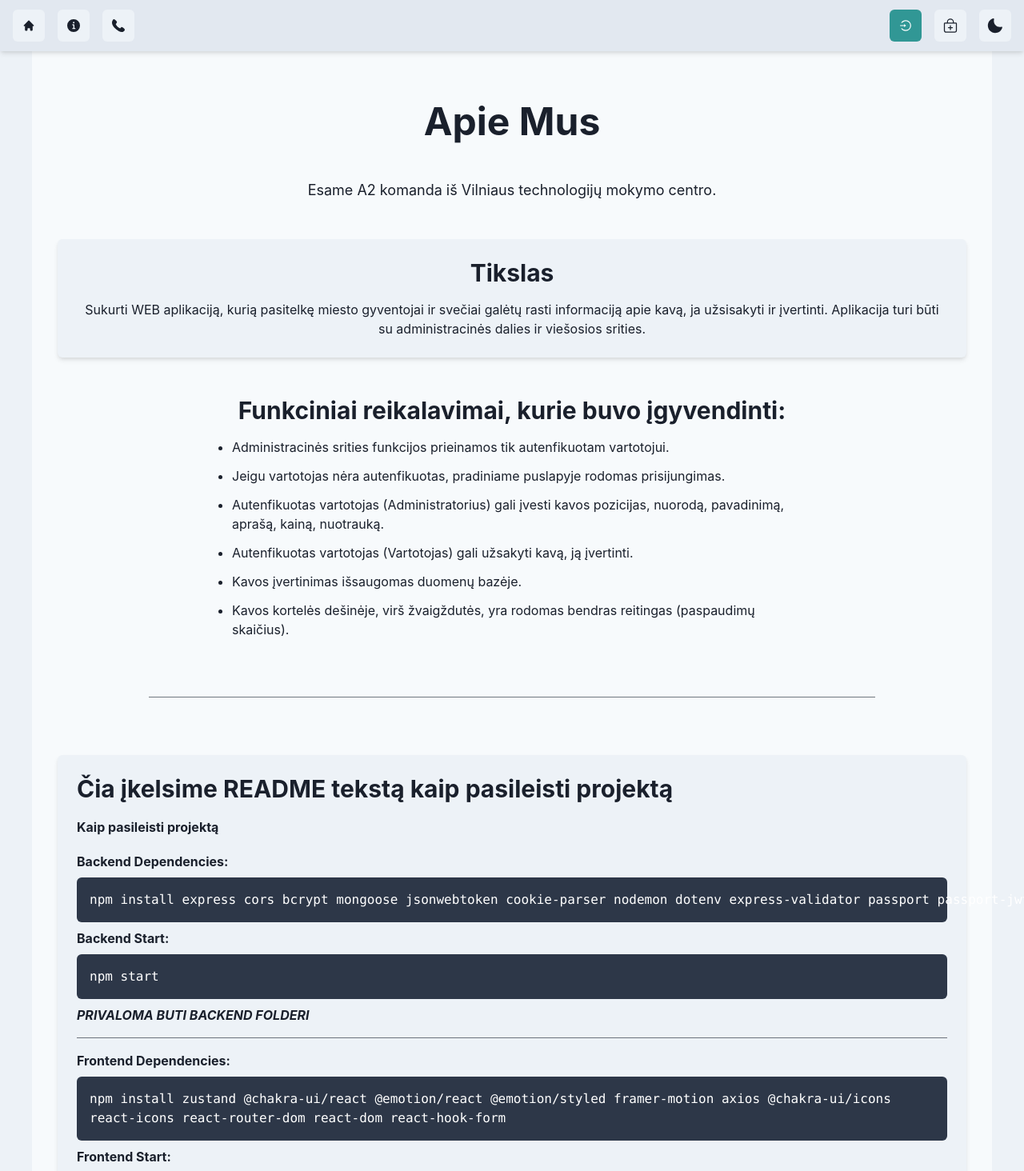
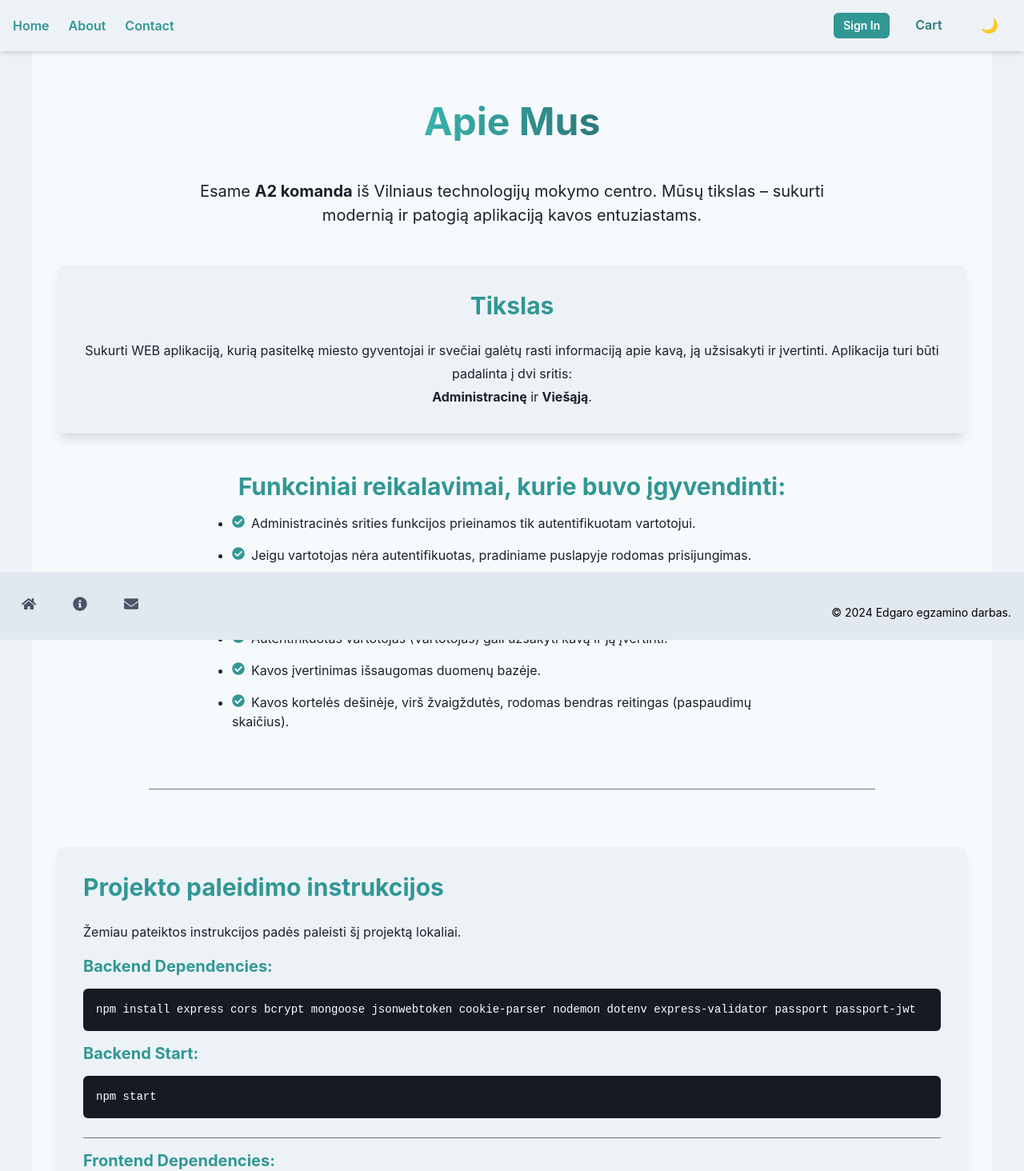
Before and after one commit to evalansevicius/egzaminas, a React (Vite) app in the folder frontend/: page /about in a window 1280 px wide. Shown: the top 1464 px of the page at 80% size. Built offline with nearby package versions, Linux system fonts and the light colour scheme.

Commit message:
update structure and styled

```diff
--- a/frontend/src/components/Footer.jsx
+++ b/frontend/src/components/Footer.jsx
@@ -2,15 +2,16 @@ import React from "react";
 import { Box, Container, Text, Stack, IconButton, HStack, useColorModeValue } from "@chakra-ui/react";
 import { Link } from "react-router-dom";
 import { FaHome, FaInfoCircle, FaEnvelope } from "react-icons/fa";
+import { useColorMode } from "@chakra-ui/react";
 
 const Footer = () => {
-  // Dynamically change colors based on color mode (light/dark)
-  const bgColor = useColorModeValue("gray.200", "gray.800");  // Footer background
-  const textColor = useColorModeValue("black", "white");  // Text color for light/dark mode
-  const iconColor = useColorModeValue("gray.600", "white");  // Icon color for light/dark mode
+  const bgColor = useColorModeValue("gray.200", "gray.800");
+  const textColor = useColorModeValue("black", "white");
+  const iconColor = useColorModeValue("gray.600", "white");
+  const { colorMode } = useColorMode();
 
   return (
-    <Box bg={bgColor} color={textColor} py={6}>
+    <Box bg={bgColor} color={textColor} py={6} position="sticky" bottom="0" zIndex="1000">
       <Container maxW="container.xl">
         <Stack
           direction={{ base: "column", md: "row" }}
@@ -25,8 +26,8 @@ const Footer = () => {
                 icon={<FaHome />}
                 variant="link"
                 fontSize="lg"
-                color={iconColor}  // Set the icon color dynamically
-                _hover={{ textDecoration: "none", color: "teal.500" }}  // Hover effect for icons
+                color={iconColor}
+                _hover={{ textDecoration: "none", color: "teal.500" }}
               />
             </Link>
             <Link to="/about">
@@ -35,8 +36,8 @@ const Footer = () => {
                 icon={<FaInfoCircle />}
                 variant="link"
                 fontSize="lg"
-                color={iconColor}  // Set the icon color dynamically
-                _hover={{ textDecoration: "none", color: "teal.500" }}  // Hover effect for icons
+                color={iconColor}
+                _hover={{ textDecoration: "none", color: "teal.500" }}
               />
             </Link>
             <Link to="/contact">
@@ -45,14 +46,14 @@ const Footer = () => {
                 icon={<FaEnvelope />}
                 variant="link"
                 fontSize="lg"
-                color={iconColor}  // Set the icon color dynamically
-                _hover={{ textDecoration: "none", color: "teal.500" }}  // Hover effect for icons
+                color={iconColor}
+                _hover={{ textDecoration: "none", color: "teal.500" }}
               />
             </Link>
           </HStack>
 
           <Text fontSize="sm" textAlign="center" mt={4}>
-            © 2024 Coffee Shop. All Rights Reserved.
+            © 2024 Edgaro egzamino darbas.
           </Text>
         </Stack>
       </Container>
--- a/frontend/src/components/Navbar.jsx
+++ b/frontend/src/components/Navbar.jsx
@@ -1,13 +1,14 @@
-import React, { useEffect, useContext, useRef } from 'react';
+import React, { useEffect, useContext, useRef } from "react";
 import {
   Box,
   Flex,
   HStack,
-  IconButton,
+  Button,
   useDisclosure,
   Stack,
-  Button,
   useColorMode,
+  Text,
+  Link as ChakraLink,
   AlertDialog,
   AlertDialogBody,
   AlertDialogFooter,
@@ -16,23 +17,22 @@ import {
   AlertDialogOverlay,
 } from "@chakra-ui/react";
 import { Link, useNavigate } from "react-router-dom";
-import {
-  HamburgerIcon,
-  CloseIcon,
-  SunIcon,
-  MoonIcon,
-  PlusSquareIcon,
-  InfoIcon,
-  PhoneIcon,
-  AddIcon,
-} from "@chakra-ui/icons";
-import { AuthContext } from '../contexts/authContext';
-import { IoBagAddOutline } from "react-icons/io5";
-import { HiHome } from "react-icons/hi";
-import { AiOutlineLogin } from "react-icons/ai";
+import { AuthContext } from "../contexts/authContext";
 
 const Navbar = () => {
-  const { isLoggedIn, setIsLoggedIn, role, setRole, name, setName, handleLogout, storedRole, storedName, token } = useContext(AuthContext);
+  const {
+    isLoggedIn,
+    setIsLoggedIn,
+    role,
+    setRole,
+    name,
+    setName,
+    handleLogout,
+    storedRole,
+    storedName,
+    token,
+  } = useContext(AuthContext);
+
   const navigate = useNavigate();
   const cancelRef = useRef();
   const menuDisclosure = useDisclosure();
@@ -42,7 +42,7 @@ const Navbar = () => {
   useEffect(() => {
     if (token) {
       setIsLoggedIn(true);
-      if (storedRole === 'user') {
+      if (storedRole === "user") {
         setRole(null);
         setName(storedName);
       } else {
@@ -62,87 +62,129 @@ const Navbar = () => {
 
   return (
     <Box
-      bg={colorMode === "light" ? "gray.200" : "gray.700"} // Neutral background color for light and dark mode
+      bg={colorMode === "light" ? "gray.100" : "gray.800"}
       px={4}
       position="sticky"
       top="0"
       zIndex="1000"
-      shadow="md" // Optional: Adds a shadow effect
+      shadow="md"
     >
       <Flex h={16} alignItems="center" justifyContent="space-between">
-        <IconButton
-          size="md"
-          icon={menuDisclosure.isOpen ? <CloseIcon /> : <HamburgerIcon />}
-          aria-label="Open Menu"
+        <Button
+          size="lg"
           display={{ md: "none" }}
           onClick={menuDisclosure.onToggle}
-        />
+          variant="ghost"
+          aria-label="Toggle Menu"
+        >
+          {menuDisclosure.isOpen ? "Close Menu" : "Open Menu"}
+        </Button>
+
         <HStack spacing={8} alignItems="center">
-          <HStack as="nav" spacing={4} display={{ base: "none", md: "flex" }}>
+          <HStack as="nav" spacing={6} display={{ base: "none", md: "flex" }}>
             <Link to="/">
-              <IconButton aria-label="Home" icon={<HiHome />} />
+              <Button variant="link" colorScheme="teal" _hover={{ textDecoration: "underline" }}>
+                Home
+              </Button>
             </Link>
             <Link to="/about">
-              <IconButton aria-label="About" icon={<InfoIcon />} />
+              <Button variant="link" colorScheme="teal" _hover={{ textDecoration: "underline" }}>
+                About
+              </Button>
             </Link>
             <Link to="/contact">
-              <IconButton aria-label="Contact" icon={<PhoneIcon />} />
+              <Button variant="link" colorScheme="teal" _hover={{ textDecoration: "underline" }}>
+                Contact
+              </Button>
             </Link>
-            {(role === 'admin' || role === 'superadmin') && (
+            {(role === "admin" || role === "superadmin") && (
               <Link to="/admin">
-                <IconButton aria-label="Admin Dashboard" icon={<AddIcon />} />
+                <Button variant="link" colorScheme="teal" _hover={{ textDecoration: "underline" }}>
+                  Admin Dashboard
+                </Button>
               </Link>
             )}
           </HStack>
         </HStack>
+
         <Flex alignItems="center">
           {isLoggedIn ? (
             <>
               {name && (
-                <span>{`Welcome, ${name} ${role === 'superadmin' ? '(Superadmin)' : role === 'admin' ? '(Admin)' : ''}`}</span>
+                <Text mr={4} fontWeight="bold">
+                  {`Hello, ${name} ${
+                    role === "superadmin"
+                      ? "(Superadmin)"
+                      : role === "admin"
+                      ? "(Admin)"
+                      : ""
+                  }`}
+                </Text>
               )}
-              <Button colorScheme="teal" size="sm" mr={4} ml={4} onClick={confirmLogout}>
+              <Button colorScheme="teal" size="sm" mr={4} onClick={confirmLogout}>
                 Logout
               </Button>
             </>
           ) : (
             <Link to="/login">
-              <IconButton
-                colorScheme="teal"
-                size="md"
-                mr={4}
-                icon={<AiOutlineLogin />}
-                aria-label="Sign In"
-              />
+              <Button colorScheme="teal" size="sm" mr={4}>
+                Sign In
+              </Button>
             </Link>
           )}
-          {(role === 'admin' || role === 'superadmin') && (
+          {(role === "admin" || role === "superadmin") && (
             <Link to="/create">
-              <IconButton mr={4} size="md" icon={<PlusSquareIcon />} />
+              <Button variant="outline" colorScheme="teal" mr={4}>
+                Create Product
+              </Button>
             </Link>
           )}
           <Link to="/cart">
-            <IconButton size="md" aria-label="Cart" icon={<IoBagAddOutline fontSize={20} />} />
+            <Button variant="ghost" size="md" colorScheme="teal">
+              Cart
+            </Button>
           </Link>
-          <IconButton
-            fontSize={20}
+          <Button
+            fontSize="lg"
             ml={4}
-            icon={colorMode === "light" ? <MoonIcon /> : <SunIcon />}
+            variant="ghost"
+            onClick={toggleColorMode}
             aria-label="Toggle Color Mode"
-            onClick={toggleColorMode}
-          />
+          >
+            {colorMode === "light" ? "🌙" : "☀️"}
+          </Button>
         </Flex>
       </Flex>
+
       {menuDisclosure.isOpen ? (
         <Box pb={4} display={{ md: "none" }}>
           <Stack as="nav" spacing={4}>
-            <Link to="/">Home</Link>
-            <Link to="/products">Products</Link>
-            <Link to="/about">About</Link>
-            <Link to="/contact">Contact</Link>
+            <Link to="/">
+              <Button variant="link" colorScheme="teal">
+                Home
+              </Button>
+            </Link>
+            <Link to="/about">
+              <Button variant="link" colorScheme="teal">
+                About
+              </Button>
+            </Link>
+            <Link to="/contact">
+              <Button variant="link" colorScheme="teal">
+                Contact
+              </Button>
+            </Link>
+            {role && (
+              <Link to="/admin">
+                <Button variant="link" colorScheme="teal">
+                  Admin Dashboard
+                </Button>
+              </Link>
+            )}
           </Stack>
         </Box>
       ) : null}
+
       <AlertDialog
         isOpen={logoutDialogDisclosure.isOpen}
         leastDestructiveRef={cancelRef}
@@ -153,9 +195,7 @@ const Navbar = () => {
             <AlertDialogHeader fontSize="lg" fontWeight="bold">
               Confirm Logout
             </AlertDialogHeader>
-            <AlertDialogBody>
-              Are you sure you want to log out?
-            </AlertDialogBody>
+            <AlertDialogBody>Are you sure you want to log out?</AlertDialogBody>
             <AlertDialogFooter>
               <Button ref={cancelRef} onClick={logoutDialogDisclosure.onClose}>
                 Cancel
--- a/frontend/src/pages/AboutPage.jsx
+++ b/frontend/src/pages/AboutPage.jsx
@@ -1,108 +1,169 @@
-import { Box, Heading, Text, List, ListItem, UnorderedList, Divider, VStack, useColorModeValue } from "@chakra-ui/react";
+import {
+  Box,
+  Heading,
+  Text,
+  List,
+  ListItem,
+  UnorderedList,
+  Divider,
+  VStack,
+  useColorModeValue,
+  Icon,
+} from "@chakra-ui/react";
+import { FaCheckCircle } from "react-icons/fa";
 
 const AboutPage = () => {
   const textColor = useColorModeValue("gray.800", "gray.200");
-  const bgColor = useColorModeValue("gray.50", "gray.700");
-  const cardBgColor = useColorModeValue("gray.100", "gray.600");
+  const bgColor = useColorModeValue("gray.50", "gray.900");
+  const cardBgColor = useColorModeValue("gray.100", "gray.700");
+  const accentColor = useColorModeValue("teal.500", "teal.300");
 
   return (
     <Box px={8} py={16} maxW="1200px" mx="auto" bg={bgColor}>
       <VStack spacing={12} align="center">
-        <Heading as="h1" size="2xl" textAlign="center" color={textColor}>
+        {/* Header Section */}
+        <Heading
+          as="h1"
+          size="2xl"
+          textAlign="center"
+          bgGradient="linear(to-r, teal.400, teal.600)"
+          bgClip="text"
+        >
           Apie Mus
         </Heading>
 
-        <Text fontSize="lg" textAlign="center" color={textColor}>
-          Esame A2 komanda iš Vilniaus technologijų mokymo centro.
+        <Text fontSize="xl" textAlign="center" color={textColor} maxW="800px">
+          Esame <strong>A2 komanda</strong> iš Vilniaus technologijų mokymo centro. Mūsų tikslas – sukurti modernią ir patogią aplikaciją kavos entuziastams.
         </Text>
 
-        <Box bg={cardBgColor} p={6} borderRadius="md" boxShadow="md" textAlign="center" width="100%">
-          <Heading as="h3" size="lg" mb={4} color={textColor}>
+        {/* Goal Section */}
+        <Box
+          bg={cardBgColor}
+          p={8}
+          borderRadius="lg"
+          boxShadow="lg"
+          textAlign="center"
+          width="100%"
+        >
+          <Heading as="h3" size="lg" mb={6} color={accentColor}>
             Tikslas
           </Heading>
-          <Text fontSize="md" color={textColor}>
-            Sukurti WEB aplikaciją, kurią pasitelkę miesto gyventojai ir svečiai galėtų rasti informaciją apie kavą, ja užsisakyti ir įvertinti.
-            Aplikacija turi būti su administracinės dalies ir viešosios srities.
+          <Text fontSize="md" lineHeight="1.8" color={textColor}>
+            Sukurti WEB aplikaciją, kurią pasitelkę miesto gyventojai ir svečiai galėtų rasti informaciją apie kavą, ją užsisakyti ir įvertinti. Aplikacija turi būti padalinta į dvi sritis:
+            <br />
+            <strong>Administracinę</strong> ir <strong>Viešąją</strong>.
           </Text>
         </Box>
 
+        {/* Functional Requirements */}
         <Box textAlign="center" width="100%">
-          <Heading as="h3" size="lg" mb={4} color={textColor}>
+          <Heading as="h3" size="lg" mb={4} color={accentColor}>
             Funkciniai reikalavimai, kurie buvo įgyvendinti:
           </Heading>
-          <UnorderedList spacing={3} textAlign="left" display="inline-block" maxW="700px" mx="auto">
-            <ListItem color={textColor}>
-              Administracinės srities funkcijos prieinamos tik autenfikuotam vartotojui.
-            </ListItem>
-            <ListItem color={textColor}>
-              Jeigu vartotojas nėra autenfikuotas, pradiniame puslapyje rodomas prisijungimas.
-            </ListItem>
-            <ListItem color={textColor}>
-              Autenfikuotas vartotojas (Administratorius) gali įvesti kavos pozicijas, nuorodą, pavadinimą, aprašą, kainą, nuotrauką.
-            </ListItem>
-            <ListItem color={textColor}>
-              Autenfikuotas vartotojas (Vartotojas) gali užsakyti kavą, ją įvertinti.
-            </ListItem>
-            <ListItem color={textColor}>
-              Kavos įvertinimas išsaugomas duomenų bazėje.
-            </ListItem>
-            <ListItem color={textColor}>
-              Kavos kortelės dešinėje, virš žvaigždutės, yra rodomas bendras reitingas (paspaudimų skaičius).
-            </ListItem>
+          <UnorderedList
+            spacing={4}
+            textAlign="left"
+            display="inline-block"
+            maxW="700px"
+            mx="auto"
+          >
+            {[
+              "Administracinės srities funkcijos prieinamos tik autentifikuotam vartotojui.",
+              "Jeigu vartotojas nėra autentifikuotas, pradiniame puslapyje rodomas prisijungimas.",
+              "Autentifikuotas vartotojas (Administratorius) gali įvesti kavos pozicijas: nuorodą, pavadinimą, aprašą, kainą, nuotrauką.",
+              "Autentifikuotas vartotojas (Vartotojas) gali užsakyti kavą ir ją įvertinti.",
+              "Kavos įvertinimas išsaugomas duomenų bazėje.",
+              "Kavos kortelės dešinėje, virš žvaigždutės, rodomas bendras reitingas (paspaudimų skaičius).",
+            ].map((item, index) => (
+              <ListItem key={index} fontSize="md" color={textColor}>
+                <Icon as={FaCheckCircle} color={accentColor} mr={2} />
+                {item}
+              </ListItem>
+            ))}
           </UnorderedList>
         </Box>
 
         <Divider my={6} width="80%" borderColor={textColor} />
 
-        <Box bg={cardBgColor} p={6} borderRadius="md" boxShadow="md" textAlign="left" width="100%">
-          <Heading as="h3" size="lg" mb={4} color={textColor}>
-            Čia įkelsime README tekstą kaip pasileisti projektą
+        {/* README Section */}
+        <Box
+          bg={cardBgColor}
+          p={8}
+          borderRadius="lg"
+          boxShadow="lg"
+          textAlign="left"
+          width="100%"
+        >
+          <Heading as="h3" size="lg" mb={6} color={accentColor}>
+            Projekto paleidimo instrukcijos
           </Heading>
 
-          <Text fontSize="md" color={textColor} lineHeight="1.8" whiteSpace="pre-line">
-            <strong>Kaip pasileisti projektą</strong>
+          <Text fontSize="md" color={textColor} lineHeight="1.8" mb={4}>
+            Žemiau pateiktos instrukcijos padės paleisti šį projektą lokaliai.
           </Text>
 
-          <Box mt={4}>
-            <Text fontSize="md" color={textColor} mt={2}>
-              <strong>Backend Dependencies:</strong>
-            </Text>
-            <Box bg="gray.700" p={4} borderRadius="md" color="white" my={2}>
-              <pre>
-                npm install express cors bcrypt mongoose jsonwebtoken cookie-parser nodemon dotenv express-validator passport passport-jwt
-              </pre>
+          {/* Backend Instructions */}
+          <Box mb={6}>
+            <Heading as="h4" size="md" mb={4} color={accentColor}>
+              Backend Dependencies:
+            </Heading>
+            <Box
+              bg="gray.900"
+              p={4}
+              borderRadius="md"
+              color="white"
+              fontSize="sm"
+              fontFamily="monospace"
+              overflowX="auto"
+            >
+              npm install express cors bcrypt mongoose jsonwebtoken cookie-parser nodemon dotenv express-validator passport passport-jwt
             </Box>
-            <Text fontSize="md" color={textColor} mt={2}>
-              <strong>Backend Start:</strong>
-            </Text>
-            <Box bg="gray.700" p={4} borderRadius="md" color="white" my={2}>
-              <pre>npm start</pre>
+            <Heading as="h4" size="md" mt={4} mb={4} color={accentColor}>
+              Backend Start:
+            </Heading>
+            <Box
+              bg="gray.900"
+              p={4}
+              borderRadius="md"
+              color="white"
+              fontSize="sm"
+              fontFamily="monospace"
+            >
+              npm start
             </Box>
-            <Text fontSize="md" color={textColor} mt={2} fontStyle="italic">
-              <strong>PRIVALOMA BUTI BACKEND FOLDERI</strong>
-            </Text>
           </Box>
 
           <Divider my={4} borderColor={textColor} />
 
-          <Box mt={4}>
-            <Text fontSize="md" color={textColor} mt={2}>
-              <strong>Frontend Dependencies:</strong>
-            </Text>
-            <Box bg="gray.700" p={4} borderRadius="md" color="white" my={2} overflowX="auto">
-              <pre style={{ whiteSpace: "pre-wrap", wordBreak: "break-word" }}>
-                npm install zustand @chakra-ui/react @emotion/react @emotion/styled framer-motion axios @chakra-ui/icons react-icons react-router-dom react-dom react-hook-form
-              </pre>
+          {/* Frontend Instructions */}
+          <Box>
+            <Heading as="h4" size="md" mb={4} color={accentColor}>
+              Frontend Dependencies:
+            </Heading>
+            <Box
+              bg="gray.900"
+              p={4}
+              borderRadius="md"
+              color="white"
+              fontSize="sm"
+              fontFamily="monospace"
+              overflowX="auto"
+            >
+              npm install zustand @chakra-ui/react @emotion/react @emotion/styled framer-motion axios @chakra-ui/icons react-icons react-router-dom react-dom react-hook-form
             </Box>
-            <Text fontSize="md" color={textColor} mt={2}>
-              <strong>Frontend Start:</strong>
-            </Text>
-            <Box bg="gray.700" p={4} borderRadius="md" color="white" my={2}>
-              <pre>npm run dev</pre>
+            <Heading as="h4" size="md" mt={4} mb={4} color={accentColor}>
+              Frontend Start:
+            </Heading>
+            <Box
+              bg="gray.900"
+              p={4}
+              borderRadius="md"
+              color="white"
+              fontSize="sm"
+              fontFamily="monospace"
+            >
+              npm run dev
             </Box>
-            <Text fontSize="md" color={textColor} mt={2} fontStyle="italic">
-              <strong>PRIVALOMA BUTI FRONTEND FOLDERI</strong>
-            </Text>
           </Box>
         </Box>
       </VStack>
```
Also changed, not shown: frontend/src/pages/AdminPage.jsx (+75 -16 lines), frontend/src/pages/ContactPage.jsx (+27 -5 lines), frontend/src/pages/HomePage.jsx (+77 -14 lines), frontend/src/services/productService.js (+32 -37 lines).
